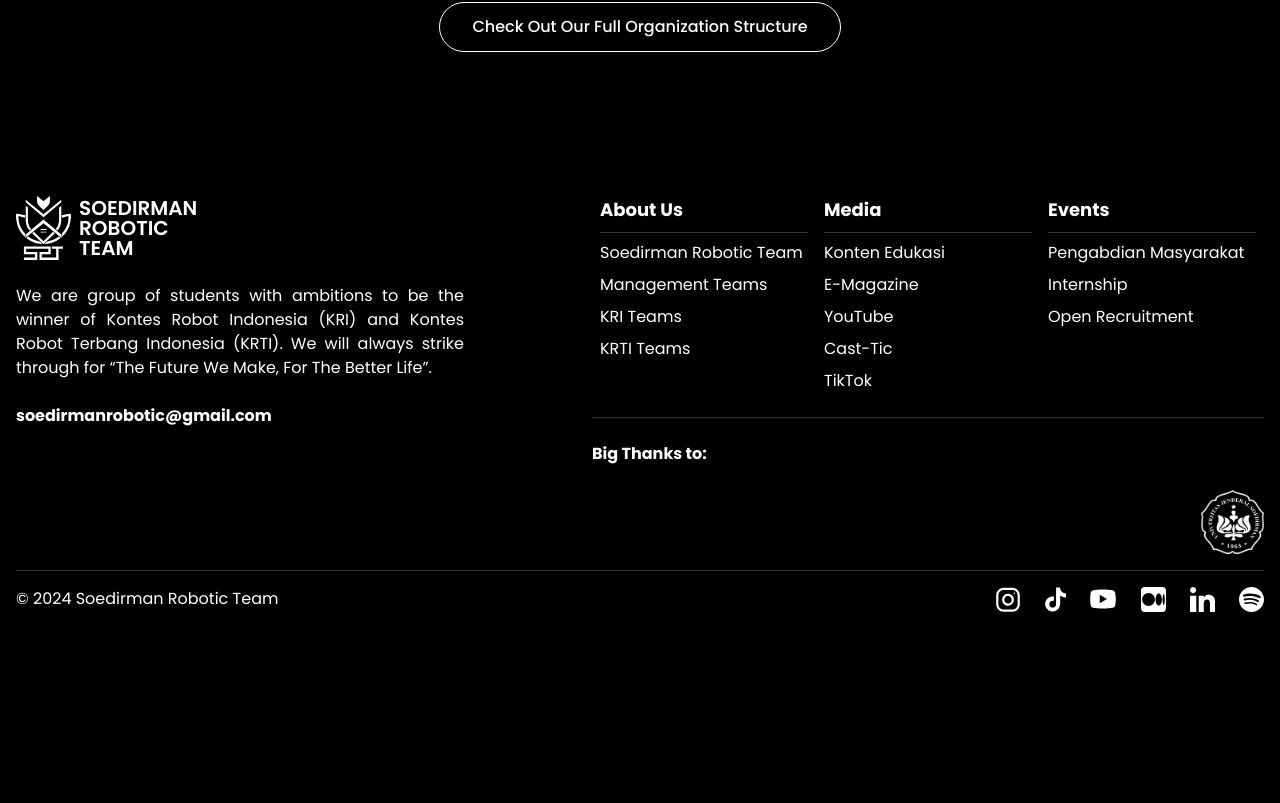
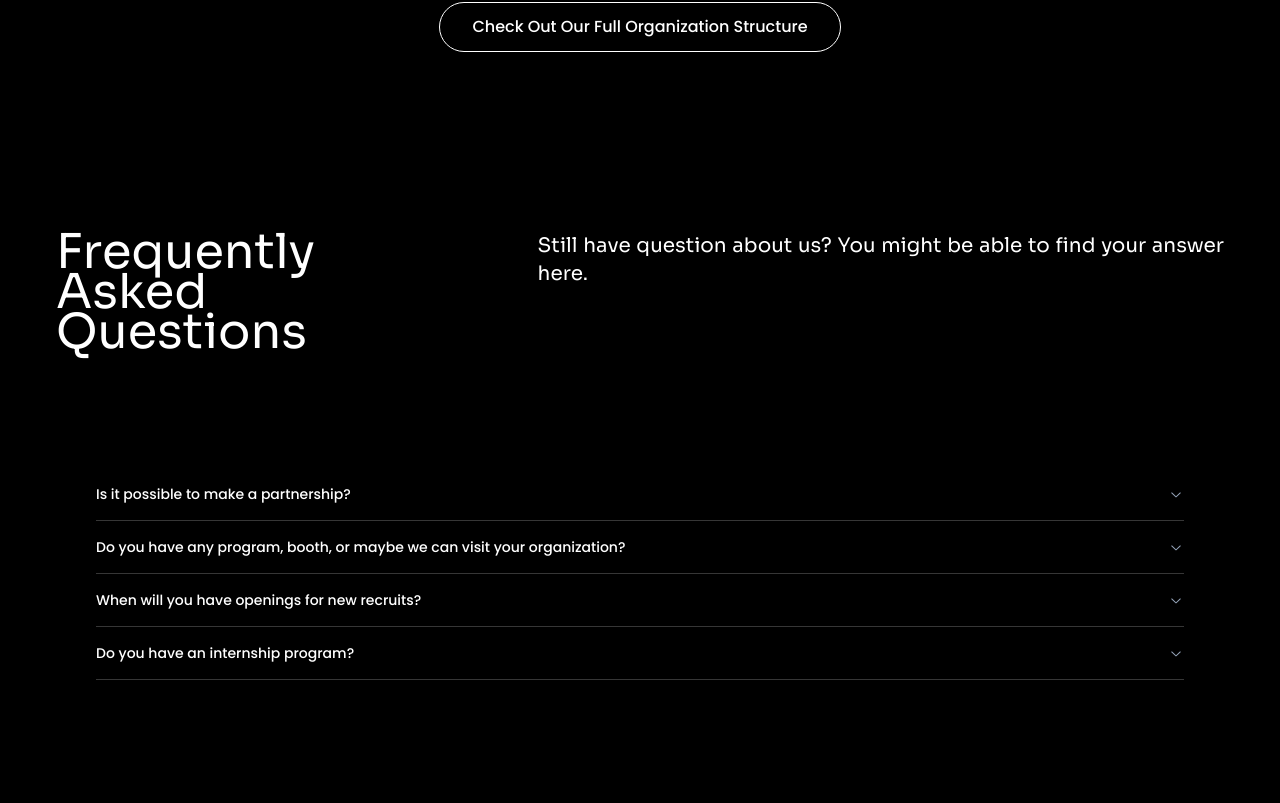
Before and after one commit to soedirmanroboticteam/official-website, a Next.js app: page / in a window 1280 px wide. Shown: the part 2517-3320 px from the top of the page. Before the commit the page ends 3161 px from the top, so only its background shows below. Built offline with nearby package versions, Linux system fonts and the light colour scheme.

Commit message:
feat: adding FAQ Section

```diff
--- a/app/page.tsx
+++ b/app/page.tsx
@@ -1,13 +1,15 @@
 // import Image from "next/image";
 
+import FaqSection from "@/components/FaqSection";
 import HeroSection from "@/components/HeroSection";
 import TeamSection from "@/components/TeamSection";
 
 export default function Home() {
   return (
-    <main className="flex min-h-screen flex-col items-center justify-between px-12">
+    <main className="flex min-h-screen flex-col items-center justify-between px-2">
       <HeroSection />
       <TeamSection />
+      <FaqSection />
     </main>
   );
 }
--- /dev/null
+++ b/components/FaqSection.tsx
@@ -0,0 +1,33 @@
+"use client";
+import React from "react";
+import SectionTitle from "./SectionTitle";
+import {
+  Accordion,
+  AccordionContent,
+  AccordionItem,
+  AccordionTrigger,
+} from "./ui/accordion";
+import { frequentQuestion } from "@/lib/frequentQuestions";
+
+const FaqSection = () => {
+  return (
+    <section className="flex w-full px-10 py-20 flex-col justify-center items-start gap-12">
+      <SectionTitle
+        title="Frequently Asked Questions"
+        desc="Still have question about us? You might be able to find your answer here."
+      />
+      <Accordion type="multiple" className="w-full px-12">
+        {frequentQuestion.map((question, index) => (
+          <AccordionItem value={`item-${index}`} key={index}>
+            <AccordionTrigger>{question.question}</AccordionTrigger>
+            <AccordionContent>
+              <p className="">{question.answer}</p>
+            </AccordionContent>
+          </AccordionItem>
+        ))}
+      </Accordion>
+    </section>
+  );
+};
+
+export default FaqSection;
--- /dev/null
+++ b/lib/frequentQuestions.ts
@@ -0,0 +1,93 @@
+import React from "react";
+
+export const frequentQuestion: {
+  question: string;
+  answer: React.JSX.Element;
+}[] = [
+  {
+    question: "Is it possible to make a partnership?",
+    answer: React.createElement(
+      "p",
+      { className: "" },
+      "Absolutely, we are open for a lot of parnership options and for further information about this. You can contact us via Email at ",
+      React.createElement(
+        "a",
+        {
+          className: "underline",
+          href: "mailto:soedirmanrobotic@gmail.com",
+        },
+        "soedirmanrobotic@gmail.com"
+      ),
+      " or via WhatsApp to our Person In Charge at ",
+      React.createElement(
+        "a",
+        {
+          className: "underline",
+          href: "https://wa.me/6282328826221",
+        },
+        "082328826221 (Fida)"
+      ),
+      " for media partnership and ",
+      React.createElement(
+        "a",
+        {
+          className: "underline",
+          href: "https://wa.me/6282328826221",
+        },
+        "082328826221 (Tsania)"
+      ),
+      " if you're interested to support us as one of our sponsors."
+    ),
+  },
+  {
+    question:
+      "Do you have any program, booth, or maybe we can visit your organization?",
+    answer: React.createElement(
+      "p",
+      { className: "" },
+      "We do have some programs to reach external parties. Such as Open House, S3 Expo, Pengabdian Pengurus, and external visitations. If you're a student of Jenderal Soedirman University, you can come join us at the Open House and S3 Expo. As for the Organization, School, and other parties outside of Jenderal Soedirman University, we do have some partnership for Pengabdian Pengurus and external visitation. But, please contact our Person In Charge first for our availability via WhatsApp at ",
+      React.createElement(
+        "a",
+        {
+          className: "underline",
+          href: "https://wa.me/6282328826221",
+        },
+        "082328826221 (Fida)."
+      )
+    ),
+  },
+  {
+    question: "When will you have openings for new recruits?",
+    answer: React.createElement(
+      "p",
+      { className: "" },
+      "Usually we will be having Open Recruitments around November - January. But, there's no guarantee that we are going to have the Open Recruitments during those time. So, don't forget to follow our ",
+      React.createElement(
+        "a",
+        {
+          className: "underline",
+          href: "https://instagram.com/srtunsoed",
+        },
+        "Instagram"
+      ),
+      " if you haven't already. Cause we will definitely be announcing the Open Recruitments there. See ya!!"
+    ),
+  },
+  {
+    question: "Do you have an internship program?",
+    answer: React.createElement(
+      "p",
+      { className: "" },
+      "Yes, we do have internship programs for those that want to know more about how we work internally and once again we will definitely be announcing this news on our ",
+      React.createElement(
+        "a",
+        {
+          className: "underline",
+          href: "https://instagram.com/srtunsoed",
+        },
+        "Instagram."
+      ),
+      " So, definitely worth to follow so you don't miss any of our programs!"
+    ),
+  },
+];
```
